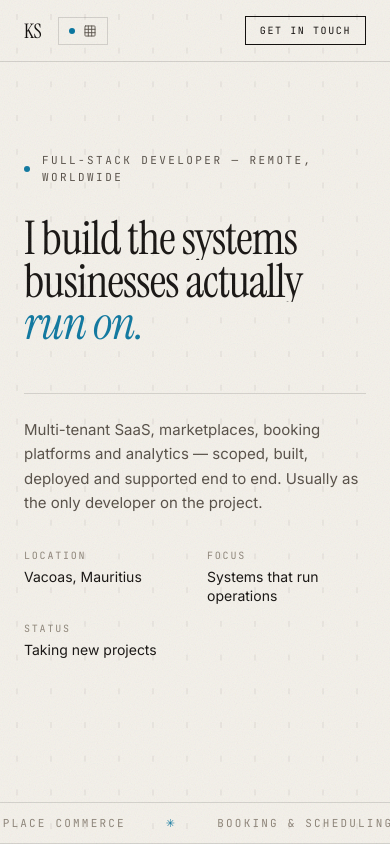
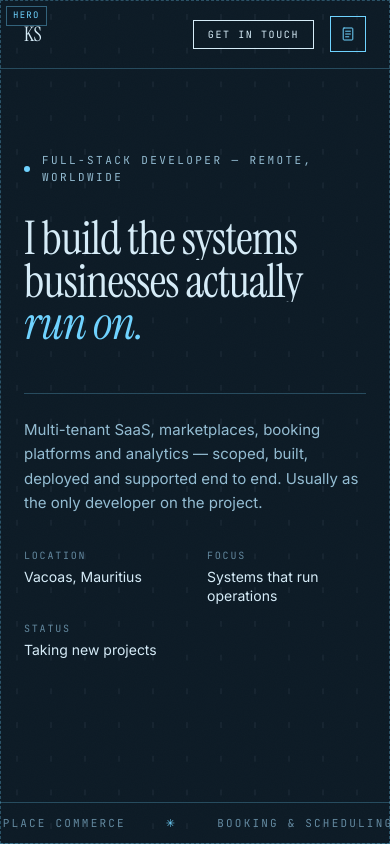
Before and after one commit to Kishan-1000101/portfolio, a React (Vite) app: page / in a window 390 px wide. Shown: the top 844 px of the page. Built offline with nearby package versions, Linux system fonts and the light colour scheme.

Commit message:
Blueprint default, work reorg with previews and dates, scroll snap, PC builds, ISCL part-time

```diff
--- a/src/Portfolio.jsx
+++ b/src/Portfolio.jsx
@@ -58,15 +58,22 @@ const CONFIG = {
     ],
   },
 
-  /* Case studies. Add an object here and a new numbered row appears. */
+  /* Case studies. Add an object here and a new numbered row appears.
+     `featured: true` shows a live site preview when the row is open.
+     Organise like the CV: public systems first, then earlier engagements,
+     then the career-break builds further down. */
+  workIntro:
+    "Systems currently in production, organised the same way as my CV. Client names sit inside each case study — Agence ISCL covers KeyCars and Client Analytics.",
+
   projects: [
     {
       id: "keycars",
       title: "KeyCars",
       subtitle: "Multi-tenant car rental platform",
-      client: "Agence ISCL",
-      year: "2025 —",
+      client: "Agence ISCL (Linar)",
+      period: "Jun 2025 — Present",
       role: "Lead developer",
+      featured: true,
       url: "https://keycars.fr/",
       urlLabel: "keycars.fr",
       problem:
@@ -87,8 +94,9 @@ const CONFIG = {
       title: "ZilMall",
       subtitle: "Mauritius multi-vendor marketplace",
       client: "ZilMall",
-      year: "2025 —",
+      period: "Oct 2025 — Present",
       role: "Full-stack developer & project manager",
+      featured: true,
       url: "https://zilmall.mu/",
       urlLabel: "zilmall.mu",
       problem:
@@ -109,8 +117,9 @@ const CONFIG = {
       title: "MR Production",
       subtitle: "Studio booking platform",
       client: "MR Production Co Ltd",
-      year: "2026 —",
+      period: "Feb 2026 — Present",
       role: "Full-stack developer",
+      featured: true,
       url: "https://mineshramchurn.com/",
       urlLabel: "mineshramchurn.com",
       problem:
@@ -130,45 +139,54 @@ const CONFIG = {
       id: "analytics",
       title: "Client Analytics",
       subtitle: "Multi-tenant marketing dashboards",
-      client: "Agence ISCL",
-      year: "2025 —",
+      client: "Agence ISCL (Linar)",
+      period: "Jun 2025 — Present",
       role: "Full-stack developer",
+      featured: true,
       url: "https://tracking-dashboard.fr/",
       urlLabel: "tracking-dashboard.fr",
       problem:
         "The agency rebuilt every client report by hand each month, pulling revenue, Google Analytics and social performance into slides that were stale the moment they were sent.",
       approach:
-        "A white-label multi-tenant dashboard on React and Supabase, with per-client routing, editable layouts, custom metrics and agency branding. Scheduled n8n workflows collect marketing and operational data into Supabase continuously, and saved dashboard versions let anyone compare periods.",
+        "Started during the part-time phase at ISCL: a white-label multi-tenant dashboard on React and Supabase, with per-client routing, editable layouts, custom metrics and agency branding. Scheduled n8n workflows collect marketing and operational data into Supabase continuously, and saved dashboard versions let anyone compare periods.",
       result:
-        "Client reporting became continuous instead of a monthly manual exercise, with historical snapshots for period-over-period comparison.",
-      stack: ["React", "TypeScript", "Supabase", "n8n", "Tailwind"],
+        "Client reporting became continuous instead of a monthly manual exercise, with historical snapshots for period-over-period comparison. Still live and maintained.",
+      stack: ["React", "TypeScript", "Supabase", "n8n", "Tailwind", "WordPress"],
       highlights: [
         { k: "Tenancy", v: "Per-client slugs" },
         { k: "Data", v: "Scheduled ingestion" },
-        { k: "History", v: "Versioned snapshots" },
-      ],
-    },
-  ],
-
-  /* Smaller shipped work that doesn't warrant a full case study. */
-  alsoLive: {
-    label: "Also in production",
-    items: [
-      {
-        name: "Safyr Utilis",
-        note: "Corporate website designed, built and deployed as sole developer",
-        year: "2025",
+        { k: "Phase", v: "Built part-time, Jun–Oct 2025" },
+      ],
+    },
+    {
+      id: "syul",
+      title: "Safyr Utilis",
+      subtitle: "Corporate website",
+      client: "Safyr Utilis",
+      period: "Feb 2025 — Nov 2025",
+      role: "Sole developer",
+      featured: true,
       url: "https://syul.mu/",
       urlLabel: "syul.mu",
-      },
-    ],
-  },
+      problem:
+        "The company needed a modern public site that presented its services cleanly, loaded well on mobile, and could be handed over without ongoing developer dependency for day-to-day content.",
+      approach:
+        "Designed, built and deployed the official website end to end as sole developer — responsive layout, performance-minded assets, and a structure the client could keep updating after go-live.",
+      result:
+        "Live at syul.mu and handed over in production.",
+      stack: ["HTML/CSS", "JavaScript", "Responsive design"],
+      highlights: [
+        { k: "Delivery", v: "Sole developer" },
+        { k: "Status", v: "In production" },
+      ],
+    },
+  ],
 
   /* Work delivered inside employers' client engagements. Deliberately describes
      role and technology only — no end-client names or proprietary detail. */
   earlier: {
-    label: "Earlier & enterprise work",
-    note: "Delivered inside employers' and agencies' client engagements. Described by role and technology only — end clients and their systems stay confidential.",
+    label: "Earlier engagements",
+    note: "Delivered inside employers' and agencies' client engagements. Described by role and technology only — end clients and their systems stay confidential. Matches the Agileum and Business Force sections on my CV.",
     items: [
       {
         org: "Agileum",
@@ -193,6 +211,31 @@ const CONFIG = {
           "Monthly and yearly closure cycle support",
           "Mentored two interns on PL/SQL and application debugging",
         ],
+      },
+    ],
+  },
+
+  /* Career break between BFL and Agileum — hardware builds sold on Marketplace. */
+  careerBreak: {
+    label: "Career break — PC building",
+    period: "Oct 2024 — Dec 2024",
+    note: "Between Business Force and Agileum I designed and built high-performance gaming PCs from scratch — component selection, assembly, testing and optimisation — and sold them on Facebook Marketplace.",
+    builds: [
+      {
+        name: "Build 01",
+        url: "https://www.facebook.com/marketplace/item/1184770826446411",
+      },
+      {
+        name: "Build 02",
+        url: "https://www.facebook.com/marketplace/item/1864597417679724/",
+      },
+      {
+        name: "Build 03",
+        url: "https://www.facebook.com/marketplace/item/591497393373766/",
+      },
+      {
+        name: "Build 04",
+        url: "https://www.facebook.com/marketplace/item/472324075339632/",
       },
     ],
   },
@@ -225,6 +268,7 @@ const CONFIG = {
           { name: "Tailwind CSS", level: 3, used: ["mrprod", "analytics"] },
           { name: "Filament", level: 3, used: ["mrprod"] },
           { name: "MUI", level: 2, used: ["keycars"] },
+          { name: "HTML/CSS", level: 3, used: ["syul"] },
           { name: "Angular", level: 1, used: [] },
         ],
       },
@@ -297,6 +341,14 @@ const CONFIG = {
       focus: "Salesforce · PL/SQL · enterprise support",
     },
     {
+      name: "PC building",
+      start: [2024, 10],
+      end: [2024, 12],
+      kind: "Career break",
+      role: "Custom PC builds",
+      focus: "Design, assemble, test and sell gaming PCs",
+    },
+    {
       name: "Agileum",
       start: [2025, 1],
       end: [2026, 4],
@@ -316,9 +368,9 @@ const CONFIG = {
       name: "Agence ISCL",
       start: [2025, 6],
       end: null,
-      kind: "Full-time → freelance",
+      kind: "Part-time → full-time → freelance",
       role: "Full-stack developer",
-      focus: "KeyCars SaaS · analytics platform",
+      focus: "KeyCars SaaS · analytics · WordPress",
     },
     {
       name: "ZilMall",
@@ -439,9 +491,10 @@ function useCountUp(target, { decimals = 0, duration = 1600 } = {}) {
   return [ref, display.toFixed(decimals)];
 }
 
-/** Type CONFIG.easterEgg.sequence anywhere to toggle blueprint mode. */
+/** Type CONFIG.easterEgg.sequence anywhere to toggle blueprint mode.
+ *  Defaults to blueprint on — the site's intended first impression. */
 function useBlueprintMode(sequence) {
-  const [on, setOn] = useState(false);
+  const [on, setOn] = useState(true);
   const buffer = useRef("");
 
   useEffect(() => {
@@ -585,6 +638,12 @@ const ICON_PATHS = {
       <path d="M7.6 2.8v14.4M12.4 2.8v14.4M2.8 7.6h14.4M2.8 12.4h14.4" />
     </>
   ),
+  paper: (
+    <>
+      <rect x="4" y="2.5" width="12" height="15" rx="1" />
+      <path d="M7 6.5h6M7 10h6M7 13.5h4" />
+    </>
+  ),
 };
 
 function Icon({ name, className = "h-4 w-4" }) {
@@ -794,40 +853,31 @@ function SectionRail({ active }) {
   );
 }
 
-/** Blueprint view control. Lives in the header so it's never hiding content. */
-function BlueprintToggle({ on, onToggle, reduced }) {
+/** Theme-style square toggle — same placement pattern as dark-mode switches
+ *  on most product sites (trailing edge of the nav, after the primary CTA). */
+function BlueprintToggle({ on, onToggle }) {
   return (
     <button
       onClick={onToggle}
       aria-pressed={on}
-      title={`Blueprint view — or type "${CONFIG.easterEgg.sequence}"`}
-      className={`flex items-center gap-2 border px-2.5 py-1.5 transition-colors duration-300 ${
+      aria-label={on ? "Switch to paper view" : "Switch to blueprint view"}
+      title={on ? "Paper view (Esc)" : "Blueprint view"}
+      className={`flex h-9 w-9 shrink-0 items-center justify-center border transition-colors duration-300 ${
         on
-          ? "border-accent text-accent"
-          : "border-[var(--color-rule)] text-ink-soft hover:border-accent hover:text-accent"
+          ? "border-accent text-accent hover:bg-accent/10"
+          : "border-ink/30 text-ink-soft hover:border-accent hover:text-accent"
       }`}
     >
-      {!on && (
-        <span className="relative flex h-1.5 w-1.5">
-          {!reduced && (
-            <span className="absolute inline-flex h-full w-full animate-ping rounded-full bg-accent opacity-60" />
-          )}
-          <span className="relative inline-flex h-1.5 w-1.5 rounded-full bg-accent" />
-        </span>
-      )}
-      <Icon name="grid" className="h-3.5 w-3.5" />
-      <span className="hidden font-mono text-[10px] uppercase tracking-[0.16em] sm:inline">
-        {on ? "Exit blueprint" : "Blueprint view"}
-      </span>
-      <kbd className="hidden border border-[var(--color-rule)] px-1.5 py-px font-mono text-[9px] tracking-[0.1em] text-ink-faint lg:inline">
-        {on ? "esc" : CONFIG.easterEgg.sequence}
-      </kbd>
+      <Icon name={on ? "paper" : "grid"} className="h-4 w-4" />
+      <span className="sr-only">{on ? "Paper view" : "Blueprint view"}</span>
     </button>
   );
 }
 
-function Nav({ progress, active, blueprintOn, onToggleBlueprint, reduced }) {
+function Nav({ progress, active, blueprintOn, onToggleBlueprint }) {
   const [solid, setSolid] = useState(false);
+  const atHero = active === "top";
+
   useEffect(() => {
     const onScroll = () => setSolid(window.scrollY > 40);
     onScroll();
@@ -837,26 +887,19 @@ function Nav({ progress, active, blueprintOn, onToggleBlueprint, reduced }) {
 
   return (
     <header
-      data-bp="header"
+      data-bp={atHero ? undefined : "header"}
       className={`fixed inset-x-0 top-0 z-30 transition-colors duration-500 ${
         solid ? "bg-paper/85 backdrop-blur-sm" : "bg-transparent"
-      }`}
+      } ${atHero ? "bp-quiet" : ""}`}
     >
       <div className="mx-auto flex max-w-[1400px] items-center justify-between px-6 py-4 md:px-12">
-        <div className="flex items-center gap-4 md:gap-6">
         <a href="#top" className="group flex items-baseline gap-2.5">
           <span className="font-display text-xl leading-none">KS</span>
           <span className="hidden font-mono text-[10px] uppercase tracking-[0.2em] text-ink-faint md:inline">
             {CONFIG.identity.role}
           </span>
         </a>
-          <BlueprintToggle
-            on={blueprintOn}
-            reduced={reduced}
-            onToggle={onToggleBlueprint}
-          />
-        </div>
-        <nav className="flex items-center gap-5 md:gap-7">
+        <nav className="flex items-center gap-4 md:gap-6">
           {NAV.map((item) => (
             <a
               key={item.id}
@@ -879,6 +922,7 @@ function Nav({ progress, active, blueprintOn, onToggleBlueprint, reduced }) {
           >
             Get in touch
           </a>
+          <BlueprintToggle on={blueprintOn} onToggle={onToggleBlueprint} />
         </nav>
       </div>
       <div className="h-px w-full bg-[var(--color-rule)]">
@@ -907,7 +951,7 @@ function Hero({ reduced, blueprint }) {
     <section
       id="top"
       data-bp="hero"
-      className="relative flex min-h-screen flex-col justify-between overflow-hidden pt-28"
+      className="snap-page relative flex min-h-[100svh] flex-col justify-between overflow-hidden pt-28"
     >
       <InkField reduced={reduced} blueprint={blueprint} />
 
@@ -1001,7 +1045,7 @@ function About() {
     <section
       id="about"
       data-bp="about"
-      className="relative mx-auto max-w-[1400px] px-6 py-28 md:px-12 md:py-36"
+      className="snap-start relative mx-auto max-w-[1400px] px-6 py-28 md:px-12 md:py-36"
     >
       <SectionLabel index="01">{about.label}</SectionLabel>
 
@@ -1072,11 +1116,15 @@ function ProjectRow({ project, index, open, onToggle }) {
               {project.title}
             </h3>
             <span className="font-mono text-[10px] uppercase tracking-[0.18em] text-ink-faint">
-              {project.year}
+              {project.period}
             </span>
           </span>
           <span className="mt-2 flex flex-wrap items-center gap-x-3 gap-y-1">
-            <span className="text-sm text-ink-soft">{project.subtitle}</span>
+            <span className="text-sm text-ink-soft">
+              <span className="text-ink">{project.client}</span>
+              <span className="text-ink-faint"> · </span>
+              {project.subtitle}
+            </span>
             {project.urlLabel && (
               <span className="font-mono text-[10px] tracking-[0.08em] text-ink-faint">
                 {project.urlLabel}
@@ -1107,6 +1155,7 @@ function ProjectRow({ project, index, open, onToggle }) {
                 {[
                   { k: "Client", v: project.client },
                   { k: "Role", v: project.role },
+                  { k: "Period", v: project.period },
                 ].map((m) => (
                   <div key={m.k} className="mb-4">
                     <dt className="font-mono text-[10px] uppercase tracking-[0.18em] text-ink-faint">
@@ -1150,12 +1199,42 @@ function ProjectRow({ project, index, open, onToggle }) {
                 </div>
               </dl>
 
-              <div className="grid gap-7 md:col-span-9 md:grid-cols-3">
+              <div className="md:col-span-9">
+                {project.featured && project.url && (
+                  <a
+                    href={project.url}
+                    target="_blank"
+                    rel="noreferrer"
+                    className="group/preview mb-7 block overflow-hidden border border-[var(--color-rule)] bg-[var(--color-paper-deep)]"
+                  >
+                    <div className="flex items-center gap-2 border-b border-[var(--color-rule)] px-3 py-2">
+                      <span className="flex gap-1.5">
+                        <span className="h-2 w-2 rounded-full bg-ink/20" />
+                        <span className="h-2 w-2 rounded-full bg-ink/20" />
+                        <span className="h-2 w-2 rounded-full bg-ink/20" />
+                      </span>
+                      <span className="font-mono text-[10px] tracking-[0.08em] text-ink-faint">
+                        {project.urlLabel}
+                      </span>
+                    </div>
+                    <div className="relative aspect-[16/9] overflow-hidden">
+                      <img
+                        src={`https://s.wordpress.com/mshots/v1/${encodeURIComponent(project.url)}?w=1400`}
+                        alt={`Preview of ${project.title}`}
+                        loading="lazy"
+                        className="h-full w-full object-cover object-top transition-transform duration-700 ease-out group-hover/preview:scale-[1.02]"
+                      />
+                      <span className="absolute inset-0 bg-gradient-to-t from-paper/40 to-transparent opacity-60" />
+                    </div>
+                  </a>
+                )}
+
+                <div className="grid gap-7 md:grid-cols-3">
                   {[
                     { k: "Problem", v: project.problem },
                     { k: "Approach", v: project.approach },
                     { k: "Result", v: project.result },
-                ].map((block, i) => (
+                  ].map((block) => (
                     <div key={block.k}>
                       <h4 className="mb-2 flex items-center gap-2 font-mono text-[10px] uppercase tracking-[0.18em] text-accent">
                         <span className="h-px w-4 bg-accent" />
@@ -1164,6 +1243,7 @@ function ProjectRow({ project, index, open, onToggle }) {
                       <p className="text-[13.5px] leading-relaxed text-ink-soft">{block.v}</p>
                     </div>
                   ))}
+                </div>
               </div>
             </div>
 
@@ -1192,12 +1272,11 @@ function Work() {
     <section
       id="work"
       data-bp="work"
-      className="relative mx-auto max-w-[1400px] px-6 py-24 md:px-12 md:py-32"
+      className="snap-start relative mx-auto max-w-[1400px] px-6 py-24 md:px-12 md:py-32"
     >
       <SectionLabel index="02">Selected work</SectionLabel>
-      <Reveal className="mb-10 max-w-[58ch] text-[15px] leading-relaxed text-ink-soft">
-        Four systems currently in production. Each one replaced a manual process that
-        someone was doing by hand every week.
+      <Reveal className="mb-10 max-w-[62ch] text-[15px] leading-relaxed text-ink-soft">
+        {CONFIG.workIntro}
       </Reveal>
 
       <div className="border-t border-[var(--color-rule)]">
@@ -1212,39 +1291,8 @@ function Work() {
         ))}
       </div>
 
-      {/* Smaller shipped work */}
-      <Reveal className="mt-10">
-        <h3 className="mb-4 font-mono text-[10px] uppercase tracking-[0.18em] text-ink-faint">
-          {CONFIG.alsoLive.label}
-        </h3>
-        <ul className="divide-y divide-[var(--color-rule)] border-y border-[var(--color-rule)]">
-          {CONFIG.alsoLive.items.map((item) => (
-            <li key={item.name}>
-              <a
-                href={item.url}
-                target="_blank"
-                rel="noreferrer"
-                className="group flex flex-wrap items-baseline gap-x-4 gap-y-1 py-3.5"
-              >
-                <span className="font-display text-lg transition-colors group-hover:text-accent">
-                  {item.name}
-                </span>
-                <span className="flex-1 text-[13px] text-ink-soft">{item.note}</span>
-                <span className="flex items-center gap-1.5 font-mono text-[10px] tracking-[0.08em] text-ink-faint transition-colors group-hover:text-accent">
-                  {item.urlLabel}
-                  <Icon
-                    name="arrow"
-                    className="h-3 w-3 transition-transform duration-300 group-hover:-translate-y-0.5 group-hover:translate-x-0.5"
-                  />
-                </span>
-              </a>
-            </li>
-          ))}
-        </ul>
-      </Reveal>
-
-      {/* Enterprise work, described without naming end clients */}
-      <Reveal className="mt-14">
+      {/* Employer engagements — same classification as the CV */}
+      <Reveal className="mt-16">
         <h3 className="font-mono text-[10px] uppercase tracking-[0.18em] text-ink-faint">
           {CONFIG.earlier.label}
         </h3>
@@ -1273,6 +1321,44 @@ function Work() {
           ))}
         </div>
       </Reveal>
+
+      {/* Career break — PC builds */}
+      <Reveal className="mt-16">
+        <div className="flex flex-wrap items-baseline gap-x-4 gap-y-1">
+          <h3 className="font-mono text-[10px] uppercase tracking-[0.18em] text-ink-faint">
+            {CONFIG.careerBreak.label}
+          </h3>
+          <span className="font-mono text-[10px] uppercase tracking-[0.16em] text-ink-faint">
+            {CONFIG.careerBreak.period}
+          </span>
+        </div>
+        <p className="mt-2 mb-6 max-w-[62ch] text-[13px] leading-relaxed text-ink-soft">
+          {CONFIG.careerBreak.note}
+        </p>
+        <ul className="grid gap-3 border-t border-[var(--color-rule)] pt-5 sm:grid-cols-2 lg:grid-cols-4">
+          {CONFIG.careerBreak.builds.map((build, i) => (
+            <li key={build.url}>
+              <a
+                href={build.url}
+                target="_blank"
+                rel="noreferrer"
+                className="group flex items-center justify-between gap-3 border border-[var(--color-rule)] px-4 py-3 transition-colors hover:border-accent"
+              >
+                <span className="font-display text-lg transition-colors group-hover:text-accent">
+                  {build.name}
+                </span>
+                <span className="flex items-center gap-1.5 font-mono text-[9.5px] uppercase tracking-[0.14em] text-ink-faint group-hover:text-accent">
+                  Marketplace
+                  <Icon
+                    name="arrow"
+                    className="h-3 w-3 transition-transform duration-300 group-hover:-translate-y-0.5 group-hover:translate-x-0.5"
+                  />
+                </span>
+              </a>
+            </li>
+          ))}
+        </ul>
+      </Reveal>
     </section>
   );
 }
@@ -1337,7 +1423,7 @@ function Capability() {
     <section
       id="capability"
       data-bp="capability"
-      className="relative mx-auto max-w-[1400px] px-6 py-24 md:px-12 md:py-32"
+      className="snap-start relative mx-auto max-w-[1400px] px-6 py-24 md:px-12 md:py-32"
     >
       <SectionLabel index="03">{skills.label}</SectionLabel>
 
@@ -1821,7 +1907,7 @@ function Numbers() {
     <section
       id="numbers"
       data-bp="numbers"
-      className="relative border-y border-[var(--color-rule)] bg-[var(--color-paper-deep)]/40"
+      className="snap-start relative border-y border-[var(--color-rule)] bg-[var(--color-paper-deep)]/40"
     >
       <div className="mx-auto max-w-[1400px] px-6 py-24 md:px-12 md:py-32">
         <SectionLabel index="04">{CONFIG.stats.label}</SectionLabel>
@@ -1862,11 +1948,8 @@ function Contact() {
   };
 
   return (
-    <section
-      id="contact"
-      data-bp="contact"
-      className="relative mx-auto max-w-[1400px] px-6 py-28 md:px-12 md:py-36"
-    >
+    <section id="contact" data-bp="contact" className="snap-end relative">
+      <div className="mx-auto max-w-[1400px] px-6 py-28 md:px-12 md:py-36">
         <SectionLabel index="05">{contact.label}</SectionLabel>
 
         <div className="grid gap-12 md:grid-cols-12 md:gap-16">
@@ -1950,18 +2033,9 @@ function Contact() {
             </dl>
           </Reveal>
         </div>
-    </section>
-  );
-}
-
-/* --------------------------------- footer --------------------------------- */
-
-function Footer() {
-  return (
-    <footer
-      data-bp="footer"
-      className="relative border-t border-[var(--color-rule)] px-6 py-8 md:px-12"
-    >
+      </div>
+
+      <footer className="relative border-t border-[var(--color-rule)] px-6 py-8 md:px-12">
         <div className="mx-auto flex max-w-[1400px] flex-wrap items-center justify-between gap-4">
           <span className="font-mono text-[10px] uppercase tracking-[0.16em] text-ink-faint">
             © {new Date().getFullYear()} {CONFIG.identity.fullName}
@@ -1971,6 +2045,7 @@ function Footer() {
           </span>
         </div>
       </footer>
+    </section>
   );
 }
 
@@ -1988,7 +2063,6 @@ export default function Portfolio() {
         progress={progress}
         active={active}
         blueprintOn={blueprintOn}
-        reduced={reduced}
         onToggleBlueprint={() => setBlueprintOn((v) => !v)}
       />
       <SectionRail active={active} />
@@ -2000,7 +2074,6 @@ export default function Portfolio() {
         <Numbers />
         <Contact />
       </main>
-      <Footer />
-    </div>
-  );
-}
+    </div>
+  );
+}
--- a/src/index.css
+++ b/src/index.css
@@ -40,17 +40,51 @@ body {
 }
 
 /* ---------- One-page scroll ----------
-   Proximity, not mandatory: sections taller than the viewport (work,
-   capability, numbers) stay freely scrollable instead of trapping the reader,
-   while the shorter ones settle into place on their own. */
+   Hero uses mandatory stop so one scroll click lands the next section.
+   Tall sections (work / capability / numbers) only snap at their start and
+   scroll freely inside. Contact+footer share one snap unit via .snap-end. */
 @media (min-width: 1024px) and (prefers-reduced-motion: no-preference) {
   html {
     scroll-snap-type: y proximity;
   }
-  .snap-root > section {
+  .snap-page {
+    min-height: 100svh;
+    scroll-snap-align: start;
+    scroll-snap-stop: always;
+  }
+  .snap-start {
     scroll-snap-align: start;
     scroll-snap-stop: normal;
   }
+  .snap-end {
+    scroll-snap-align: end;
+    scroll-snap-stop: always;
+  }
+}
+
+/* Hide the fixed header's blueprint label while the hero is in view —
+   otherwise it stacks under the hero's HERO tag. */
+html.blueprint header.bp-quiet,
+html.blueprint header.bp-quiet::after {
+  outline: none;
+}
+html.blueprint header.bp-quiet[data-bp]::after {
+  display: none;
+}
+html.blueprint header.bp-quiet {
+  outline: none !important;
+}
+
+.sr-only {
+  position: absolute;
+  width: 1px;
+  height: 1px;
+  padding: 0;
+  margin: -1px;
+  overflow: hidden;
+  clip: rect(0, 0, 0, 0);
+  white-space: nowrap;
+  border: 0;
 }
 
 ::selection {
```
Lines whose indentation alone changed are shown as unchanged.
